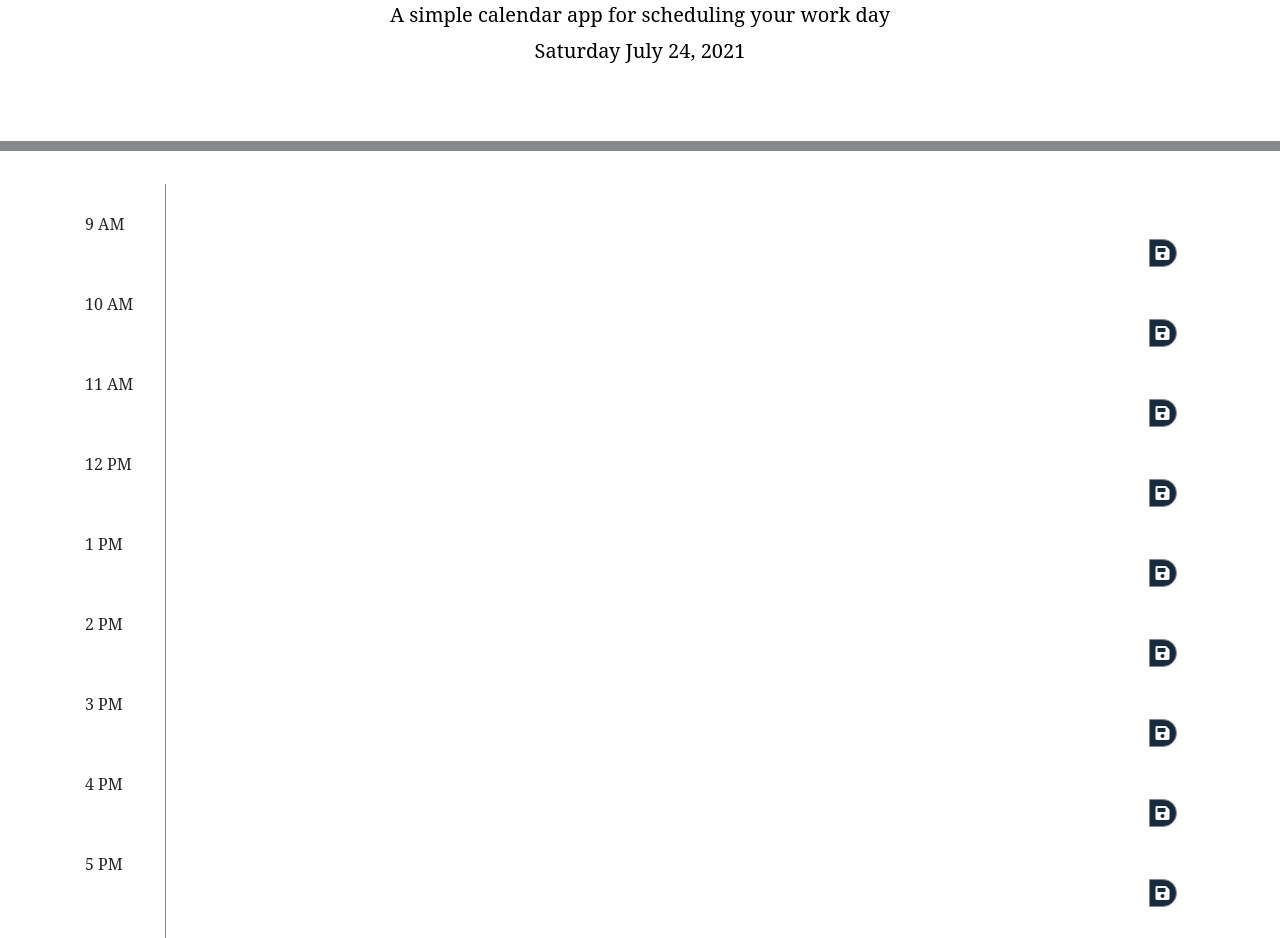
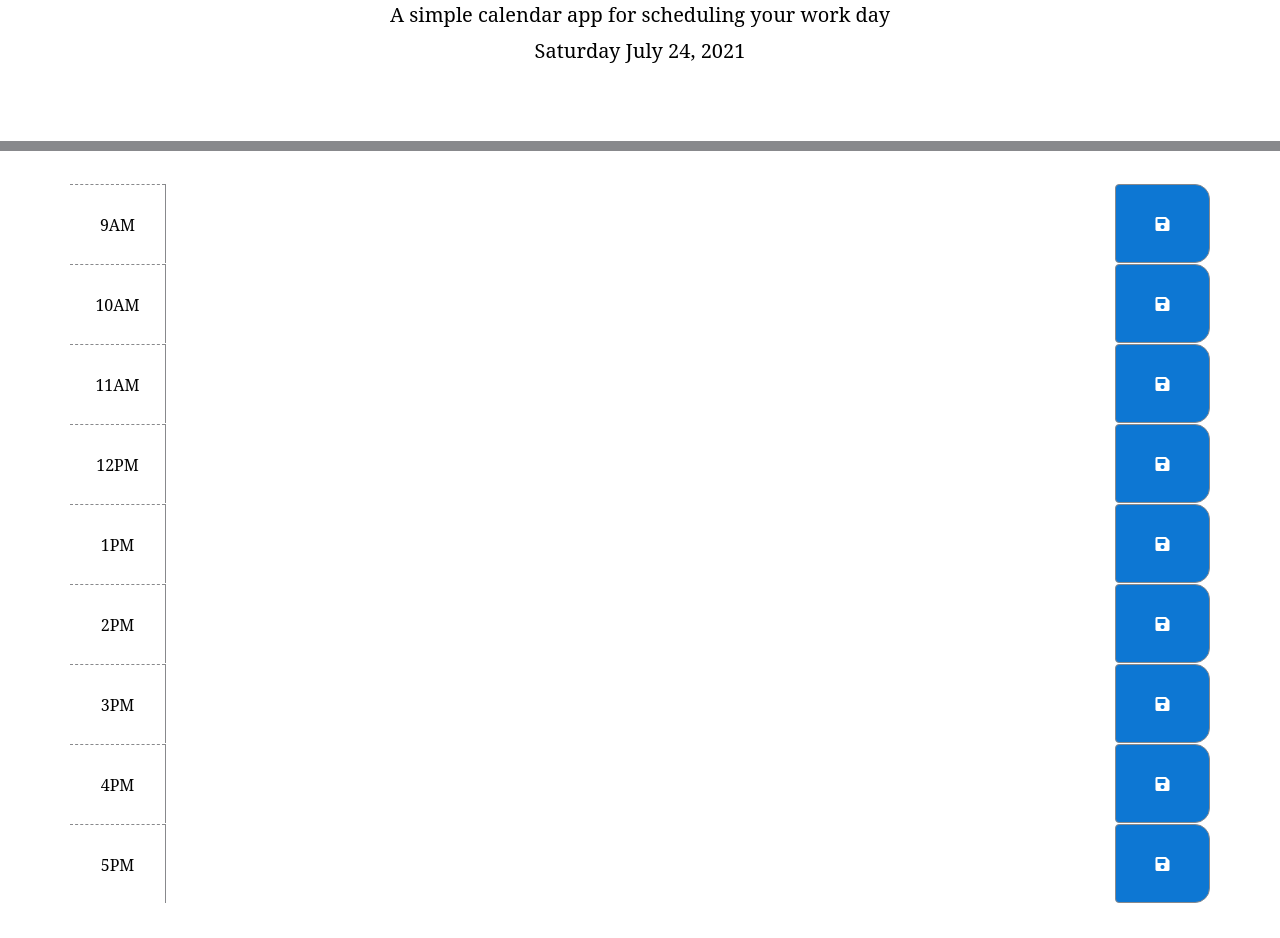
Before and after one commit to DHDH21/week5, a plain HTML site: page index.html in a window 1280 px wide. Shown: the part 153-1091 px from the top of the page. After the commit the page ends 1056 px from the top, so only its background shows below. Drawn offline with nearby package versions, Linux system fonts and the light colour scheme.

Commit message:
add timeline

```diff
--- a/assets/css/style.css
+++ b/assets/css/style.css
@@ -65,11 +65,13 @@ body {
     border: 1px solid #88898C;
     border-top-right-radius: 15px;
     border-bottom-right-radius: 15px;
-    background-color: #152C40;
+    background-color: #0d77d3;
     color: white;
   }
 
   .saveBtn i:hover {
     font-size: 25px;
     transition: all .3s ease-in-out;
+    background-color: rgb(247, 247, 38);
+    color: tomato;
   }
--- a/assets/js/script.js
+++ b/assets/js/script.js
@@ -9,53 +9,43 @@ function setDateTime() {
 setDateTime();
 
 
-
-//save btn
-
-var saveBtn = $(".saveBtn");
+// timeline color
 
 function timeLineColor() {
-    var hour = moment().hours();
+    var currentHour = moment().hours();
 
     $(".time-block").each(function() {
-        var currentHour = parseInt($(this).attr("id"));
-
-        if (currentHour > hour) {
+        if (blockHour < currentHour) {
+            $(this).addClass("past");
+            $(this).removeClass("future");
+            $(this).removeClass("present");
+        }
+        else if (blockHour === currentHour) {
+            $(this).removeClass("past");
+            $(this).addClass("present");
+            $(this).removeClass("future");
+        }
+        else {
+            $(this).removeClass("present");
+            $(this).removeClass("past");
             $(this).addClass("future");
         }
-        else if (currentHour === hour) {
-            $(this).addClass("present");
-        }
-        else {
-            $(this).addClass("past");
-        }
     })
-};
+}
+timeLineColor(); //re-run function
+
 
 // click to save button
 
-saveBtn.on("click", function() {
+$(document).ready(function(){
 
-    var time = $(this).siblings(".hour").text();
-    var plan = $(this).siblings(".plan").val();
+    $(".saveBtn").on("click", function() {
+        var value = $(this).siblings(".description").val();
+        var time = $(this).parent().attr("id");
 
-    localStorage.setItem(time. plan);
-});
+        //save to localStorage
+        localStorage.setItem(time, value);
+    });
+})
 
 // save events
-
-function updatePlan() {
-
-    $(".hour").each(function() {
-        var currentHour = $(this).text();
-        var updatedPlan = localStorage.getItem(currentHour);
-
-        if(updatedPlan !== null) {
-            $(this).siblings(".plan").val(updatedPlan);
-        }
-    });
-
-}
-
-timeLineColor();
-updatePlan();
--- a/index.html
+++ b/index.html
@@ -31,94 +31,86 @@
     <div class="container">
       <!-- Timeblocks go here -->
       <!--9AM-->
-      <div class="row" id="9">
-          <div class="col-sm-1">
-              <p class="hour-style">9 AM</p>
-          </div>
-          <textarea class="col-sm-10" id="9am" rows="2"></textarea>
-          <div class="btn col-sm-1">
-              <button id="9amBtn" class="saveBtn"><i class="fas fa-save"></i></button>
-          </div>
+      <div id="at9am" class="row time-block">
+        <div class="col-md-1 hour">
+          9AM
+        </div>
+        <textarea class="col-md-10 description">
+        </textarea>
+        <button class="btn saveBtn col-md-1"><i class="fas fa-save"></i></button>
       </div>
       <!--10AM-->
-      <div class="row" id="10">
-        <div class="col-sm-1">
-            <p class="hour-style">10 AM</p>
+      <div id="at10am" class="row time-block">
+        <div class="col-md-1 hour">
+          10AM
         </div>
-        <textarea class="col-sm-10" id="10am" rows="2"></textarea>
-        <div class="btn col-sm-1">
-            <button id="10amBtn" class="saveBtn"><i class="fas fa-save"></i></button>
-        </div>
+        <textarea class="col-md-10 description">
+        </textarea>
+        <button class="btn saveBtn col-md-1"><i class="fas fa-save"></i></button>
       </div>
       <!--11AM-->
-      <div class="row" id="11">
-        <div class="col-sm-1">
-            <p class="hour-style">11 AM</p>
+      <div id="at11am" class="row time-block">
+        <div class="col-md-1 hour">
+          11AM
         </div>
-        <textarea class="col-sm-10" id="11am" rows="2"></textarea>
-        <div class="btn col-sm-1">
-            <button id="11amBtn" class="saveBtn"><i class="fas fa-save"></i></button>
-        </div>
+        <textarea class="col-md-10 description">
+        </textarea>
+        <button class="btn saveBtn col-md-1"><i class="fas fa-save"></i></button>
       </div>
       <!--NOON-->
-      <div class="row" id="12">
-        <div class="col-sm-1">
-            <p class="hour-style">12 PM</p>
+      <div id="at12pm" class="row time-block">
+        <div class="col-md-1 hour">
+          12PM
         </div>
-        <textarea class="col-sm-10" id="12pm" rows="2"></textarea>
-        <div class="btn col-sm-1">
-            <button id="12pmBtn" class="saveBtn"><i class="fas fa-save"></i></button>
-        </div>
+        <textarea class="col-md-10 description">
+        </textarea>
+        <button class="btn saveBtn col-md-1"><i class="fas fa-save"></i></button>
       </div>
       <!--1PM-->
-      <div class="row" id="1">
-        <div class="col-sm-1">
-            <p class="hour-style">1 PM</p>
+      <div id="at1pm" class="row time-block">
+        <div class="col-md-1 hour">
+          1PM
         </div>
-        <textarea class="col-sm-10" id="1pm" rows="2"></textarea>
-        <div class="btn col-sm-1">
-            <button id="1pmBtn" class="saveBtn"><i class="fas fa-save"></i></button>
-        </div>
+        <textarea class="col-md-10 description">
+        </textarea>
+        <button class="btn saveBtn col-md-1"><i class="fas fa-save"></i></button>
       </div>
       <!--2PM-->
-      <div class="row" id="2">
-        <div class="col-sm-1">
-            <p class="hour-style">2 PM</p>
+      <div id="at2pm" class="row time-block">
+        <div class="col-md-1 hour">
+          2PM
         </div>
-        <textarea class="col-sm-10" id="2pm" rows="2"></textarea>
-        <div class="btn col-sm-1">
-            <button id="2pmBtn" class="saveBtn"><i class="fas fa-save"></i></button>
-        </div>
+        <textarea class="col-md-10 description">
+        </textarea>
+        <button class="btn saveBtn col-md-1"><i class="fas fa-save"></i></button>
       </div>
       <!--3PM-->
-      <div class="row" id="9">
-        <div class="col-sm-1">
-            <p class="hour-style">3 PM</p>
+      <div id="at3pm" class="row time-block">
+        <div class="col-md-1 hour">
+          3PM
         </div>
-        <textarea class="col-sm-10" id="3pm" rows="2"></textarea>
-        <div class="btn col-sm-1">
-            <button id="3pmBtn" class="saveBtn"><i class="fas fa-save"></i></button>
-        </div>
+        <textarea class="col-md-10 description">
+        </textarea>
+        <button class="btn saveBtn col-md-1"><i class="fas fa-save"></i></button>
       </div>
       <!--4PM-->
-      <div class="row" id="9">
-        <div class="col-sm-1">
-            <p class="hour-style">4 PM</p>
+      <div id="at4pm" class="row time-block">
+        <div class="col-md-1 hour">
+          4PM
         </div>
-        <textarea class="col-sm-10" id="4pm" rows="2"></textarea>
-        <div class="btn col-sm-1">
-            <button id="4pmBtn" class="saveBtn"><i class="fas fa-save"></i></button>
-        </div>
+        <textarea class="col-md-10 description">
+        </textarea>
+        <button class="btn saveBtn col-md-1"><i class="fas fa-save"></i></button>
       </div>
       <!--5PM-->
-      <div class="row" id="9">
-        <div class="col-sm-1">
-            <p class="hour-style">5 PM</p>
+      <div id="at5pm" class="row time-block">
+        <div class="col-md-1 hour">
+          5PM
         </div>
-        <textarea class="col-sm-10" id="5pm" rows="2"></textarea>
-        <div class="btn col-sm-1">
-            <button id="5pmBtn" class="saveBtn"><i class="fas fa-save"></i></button>
-        </div>
+        <textarea class="col-md-10 description">
+        </textarea>
+        <button class="btn saveBtn col-md-1"><i class="fas fa-save"></i></button>
+      </div>
       </div>
 
     </div>
```
